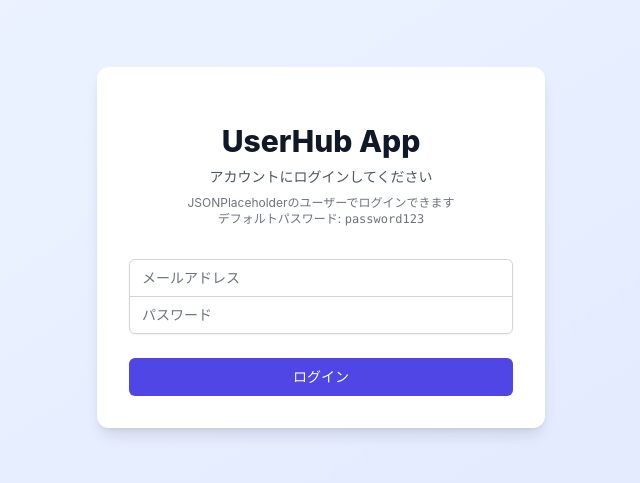
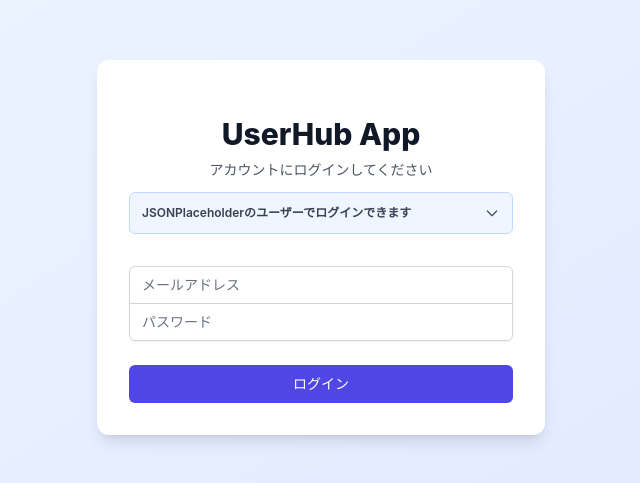
Before and after one commit to koma104/UserHubApp, a React (Vite) app: page /login in a window 1280 px wide. Shown: the part 153-636 px from the top of the page, without its empty margins (319-959 px from the left). Built offline with nearby package versions, Linux system fonts and the light colour scheme; no server answers.

Commit message:
docs: READMEを現在の実装に合わせて更新

```diff
--- a/src/index.css
+++ b/src/index.css
@@ -9,3 +9,14 @@
   -webkit-font-smoothing: antialiased;
   -moz-osx-font-smoothing: grayscale;
 }
+
+@layer components {
+  /* アコーディオンUIのスタイル */
+  .accordion-details summary::-webkit-details-marker {
+    display: none;
+  }
+
+  .accordion-details[open] .accordion-icon {
+    transform: rotate(180deg);
+  }
+}
--- a/src/pages/Login.tsx
+++ b/src/pages/Login.tsx
@@ -35,11 +35,47 @@
         <div>
           <h2 className="mt-6 text-center text-3xl font-extrabold text-gray-900">UserHub App</h2>
           <p className="mt-2 text-center text-sm text-gray-600">アカウントにログインしてください</p>
-          <p className="mt-2 text-center text-xs text-gray-500">
-            JSONPlaceholderのユーザーでログインできます
-            <br />
-            デフォルトパスワード: <span className="font-mono">password123</span>
-          </p>
+          <details className="accordion-details mt-3 bg-blue-50 rounded-md border border-blue-200 overflow-hidden">
+            <summary className="cursor-pointer list-none p-3 text-xs text-gray-700 font-semibold flex items-center justify-between">
+              <span>JSONPlaceholderのユーザーでログインできます</span>
+              <span className="accordion-icon ml-2 transition-transform duration-300 ease-in-out">
+                <svg
+                  className="w-4 h-4 text-gray-600"
+                  fill="none"
+                  stroke="currentColor"
+                  viewBox="0 0 24 24"
+                  xmlns="http://www.w3.org/2000/svg"
+                >
+                  <path
+                    strokeLinecap="round"
+                    strokeLinejoin="round"
+                    strokeWidth={2}
+                    d="M19 9l-7 7-7-7"
+                  />
+                </svg>
+              </span>
+            </summary>
+            <div className="accordion-content px-3 pb-3 pt-2 space-y-2">
+              <p className="text-xs text-gray-600">
+                メールアドレス例:{' '}
+                <span className="font-mono text-indigo-600">Sincere@april.biz</span>
+              </p>
+              <p className="text-xs text-gray-600">
+                パスワード: <span className="font-mono text-indigo-600">password123</span>
+                （全ユーザー共通）
+              </p>
+              <p className="text-xs text-gray-500">
+                <a
+                  href="https://jsonplaceholder.typicode.com/users/"
+                  target="_blank"
+                  rel="noopener noreferrer"
+                  className="text-indigo-600 hover:text-indigo-800 underline"
+                >
+                  全ユーザー一覧を確認 →
+                </a>
+              </p>
+            </div>
+          </details>
         </div>
         <form className="mt-8 space-y-6" onSubmit={handleSubmit}>
           {error && (
```
Also changed, not shown: 1 other file (tests, documents, lock files or other folders).
